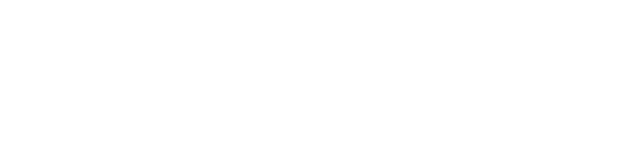
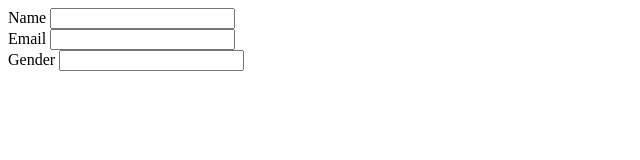
Before and after one commit to acciojob/signup-form-car-MayankMotan, a website: page main.html in a window 1280 px wide. Shown: the whole page, without its empty margins (0-640 px from the left). Drawn offline with Linux system fonts and the light colour scheme.

Commit message:
created a submission

```diff
--- a/main.html
+++ b/main.html
@@ -7,7 +7,22 @@
 </head>
 
 <body>
-	<!-- the entire body must be written by student -->
+	<form method="post">
+		<div>
+			<label for="name">Name</label>
+			<input type="text" id="name" required>
+		</div>
+
+		<div>
+			<label for="email">Email</label>
+			<input type="email" id="email" required>
+		</div>
+
+		<div>
+			<label for="gender">Gender</label>
+			<input type=""
+		</div>
+	</form>
     <script type="text/javascript" src="./script.js">
 </script>
 
```
